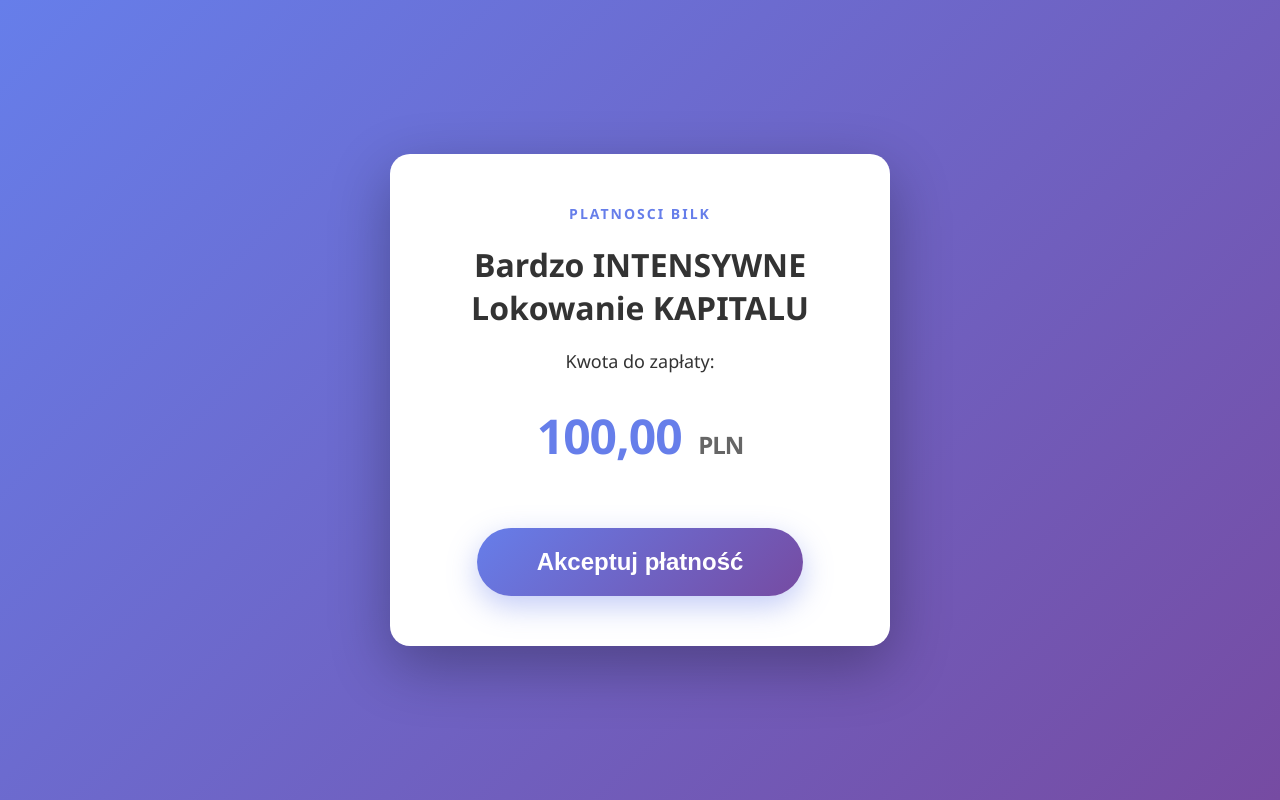
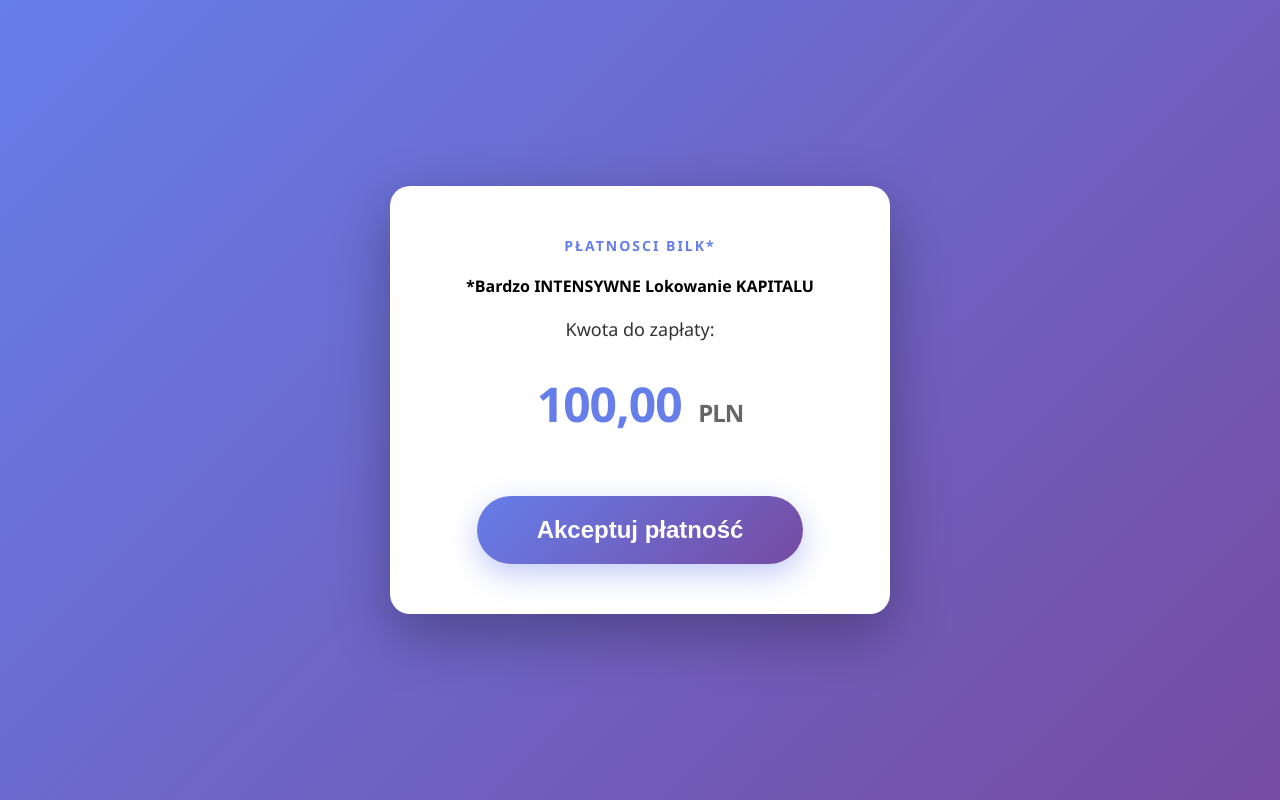
Before and after one commit to dbroda/terminal, a plain HTML site: page index.html in a window 1280 px wide. Drawn offline with Linux system fonts and the light colour scheme.

Commit message:
Update bank logo and heading in index.html

```diff
--- a/index.html
+++ b/index.html
@@ -175,9 +175,9 @@
 <body>
     <!-- Acceptance Screen (shown first) -->
     <div class="container acceptance-screen" id="acceptanceScreen">
-        <div class="bank-logo">PLATNOSCI BILK</div>
+        <div class="bank-logo">PŁATNOSCI BILK*</div>
 
-        <h1>Bardzo INTENSYWNE Lokowanie KAPITALU</h1>
+        <h4>*Bardzo INTENSYWNE Lokowanie KAPITALU</h4>
 
         <div class="payment-info">
             <p>Kwota do zapłaty:</p>
```
